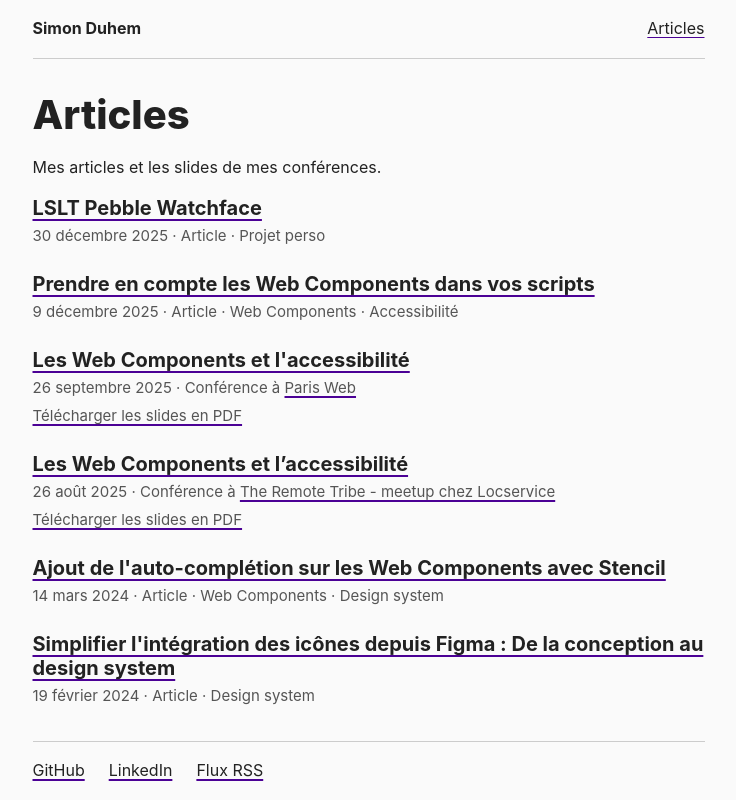
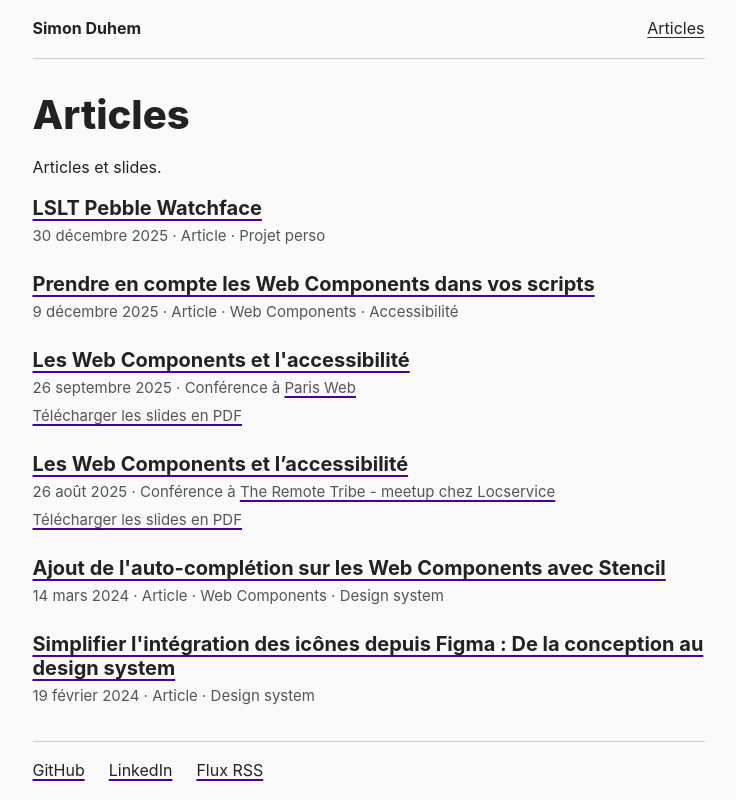
Before and after one commit to smndhm/blu, an Eleventy site: page apps/simon.duhem.fr/content/articles/index.njk in a window 1280 px wide. Shown: the whole page, without its empty margins (264-1000 px from the left). Built offline with nearby package versions, Linux system fonts and the light colour scheme; Eleventy itself is replaced by a stand-in of ours; files that its build step writes are made by us from their sources; a web font is replaced by a local one; what @zachleat/heading-anchors, zod, zod-validation-error would draw is missing.

Commit message:
fix(site): intro de la page Articles simplifiée (#365)

```diff
--- a/apps/simon.duhem.fr/content/articles/index.njk
+++ b/apps/simon.duhem.fr/content/articles/index.njk
@@ -4,6 +4,6 @@ title: Articles
 description: Articles et conférences de Simon Duhem sur l'accessibilité, les Web Components et le développement front-end.
 ---
 <h1>Articles</h1>
-<p>Mes articles et les slides de mes conférences.</p>
+<p>Articles et slides.</p>
 {%- set items = collections.posts | withTalks(talks) %}
 {% include "partials/postlist.njk" %}
```
Also changed, not shown: .changeset/intro-articles.md (added).
